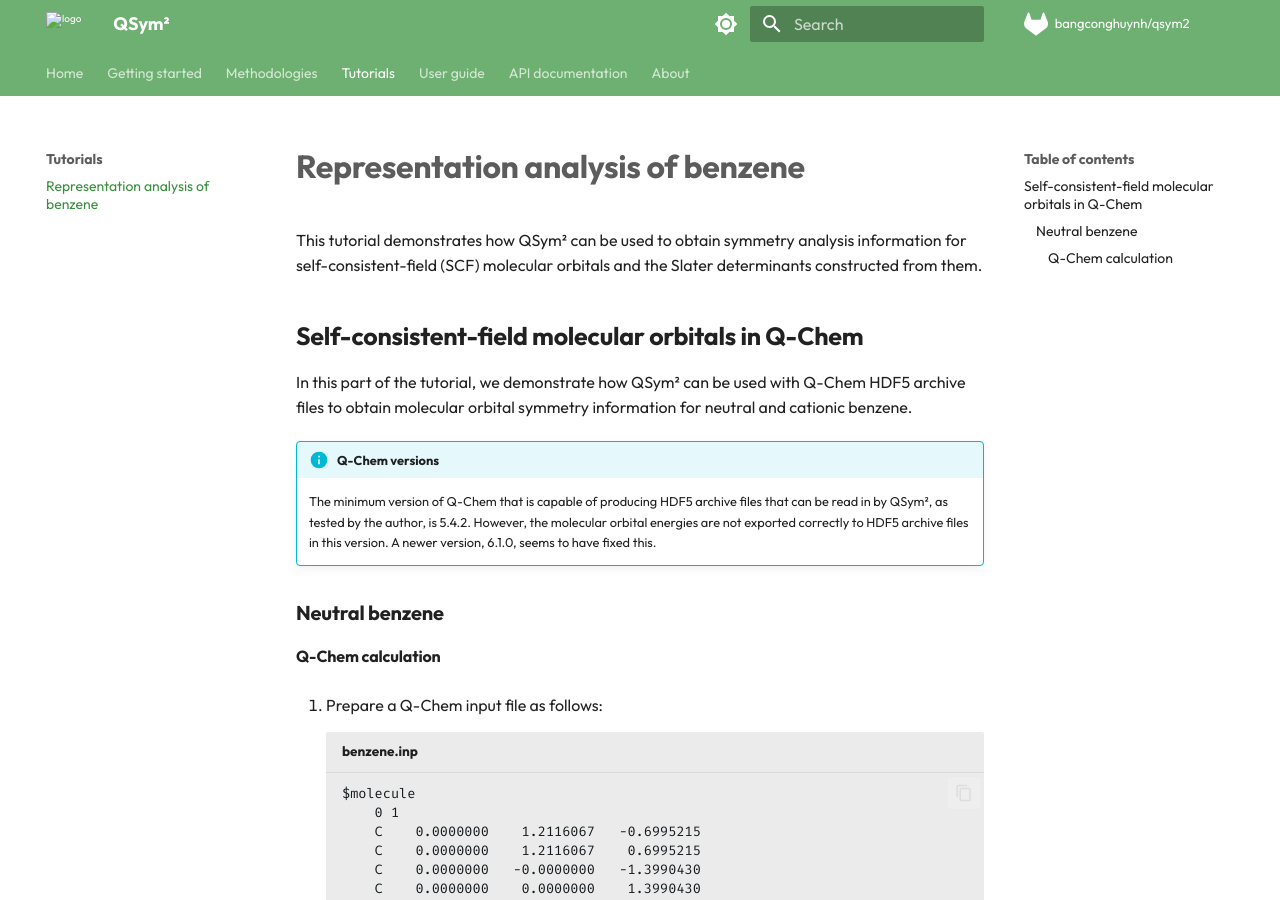
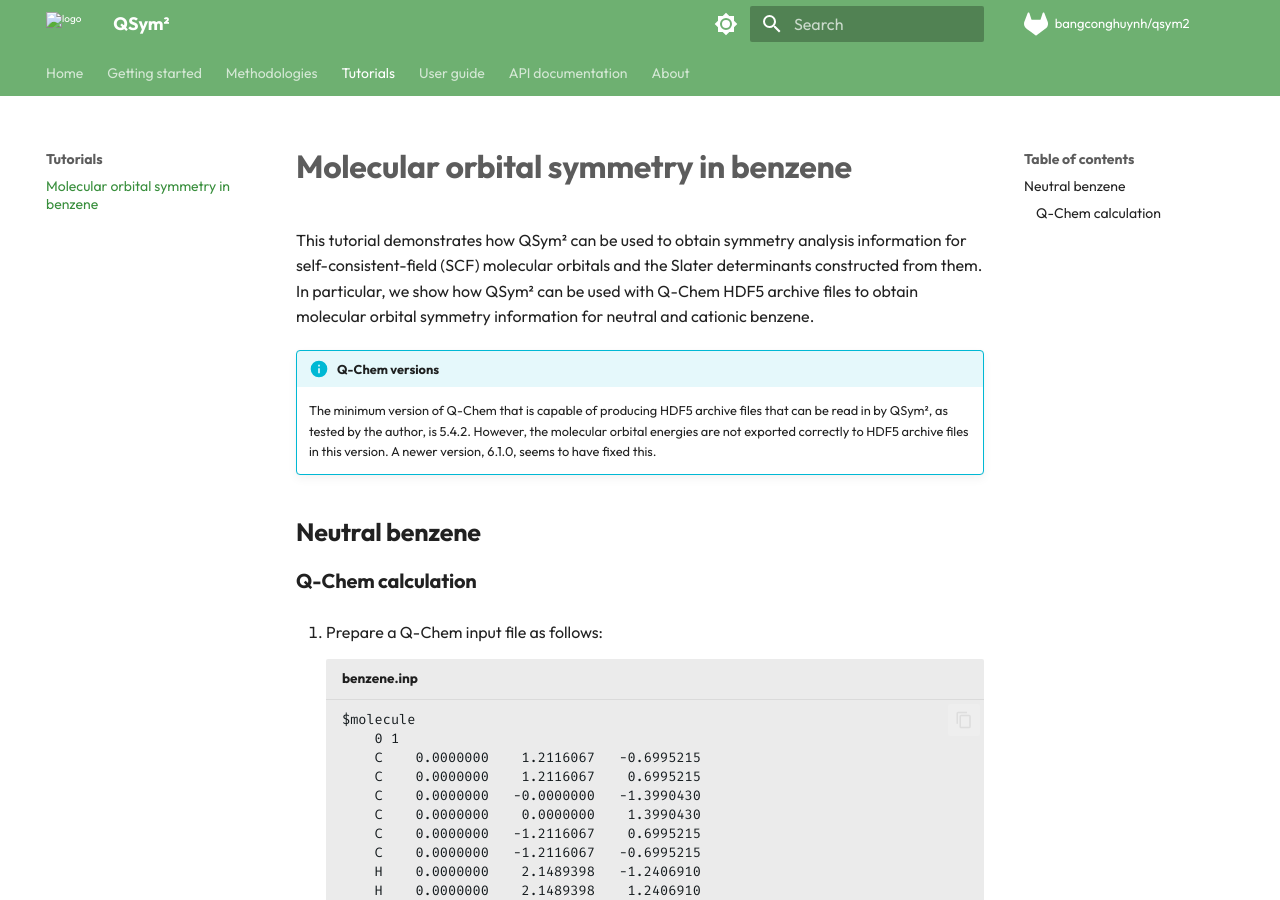
Before and after one commit to bangconghuynh/qsym2, an MkDocs documentation site: the page built from docs/docs/tutorials/benzene.md, in a window 1280 px wide and 900 px high. Built offline with MkDocs 1.6.1 and Material for MkDocs 9.7.7, drawn with Linux system fonts in a browser that asks for light colours; comment, search, counter and statistics services are not loaded.

Commit message:
Updated.

```diff
--- a/docs/docs/tutorials/benzene.md
+++ b/docs/docs/tutorials/benzene.md
@@ -1,15 +1,12 @@
 ---
-title: Representation analysis of benzene
-description: An illustration of QSym²'s representation analysis functionalities via benzene
+title: Molecular orbital symmetry in benzene
+description: An illustration of QSym²'s representation analysis functionalities via molecular orbitals in benzene
 ---
 
-# Representation analysis of benzene
+# Molecular orbital symmetry in benzene
 
 This tutorial demonstrates how QSym² can be used to obtain symmetry analysis information for self-consistent-field (SCF) molecular orbitals and the Slater determinants constructed from them.
-
-## Self-consistent-field molecular orbitals in Q-Chem
-
-In this part of the tutorial, we demonstrate how QSym² can be used with Q-Chem HDF5 archive files to obtain molecular orbital symmetry information for neutral and cationic benzene.
+In particular, we show how QSym² can be used with Q-Chem HDF5 archive files to obtain molecular orbital symmetry information for neutral and cationic benzene.
 
 !!! info "Q-Chem versions"
 
@@ -18,9 +15,9 @@ In this part of the tutorial, we demonstrate how QSym² can be used with Q-Chem
     A newer version, 6.1.0, seems to have fixed this.
 
 
-### Neutral benzene
+## Neutral benzene
 
-#### Q-Chem calculation
+### Q-Chem calculation
 
 1. Prepare a Q-Chem input file as follows:
 
```
